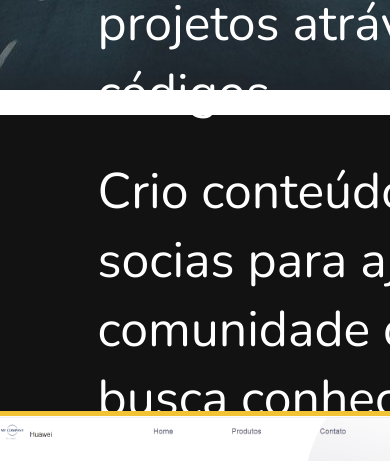
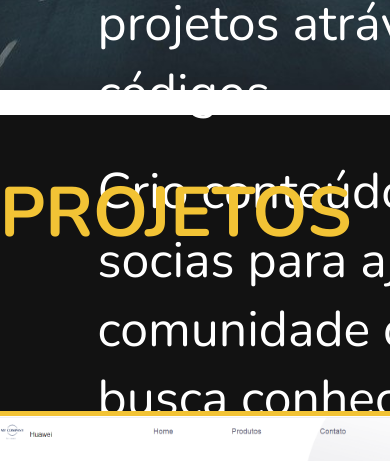
Before and after one commit to emanoelsalmeida/emanoelrepository, a plain HTML site: page index.html in a window 390 px wide. Shown: the part 754-1215 px from the top of the page. Drawn offline with nearby package versions, Linux system fonts and the light colour scheme.

Commit message:
Add files via upload

```diff
--- a/css/style.css
+++ b/css/style.css
@@ -407,7 +407,7 @@
          text-align: center;
          font-size: 70px;
          position: relative;
-         top:-30%;
+         top:5%;
          left: -5%;
      }
      .card-one {
```
